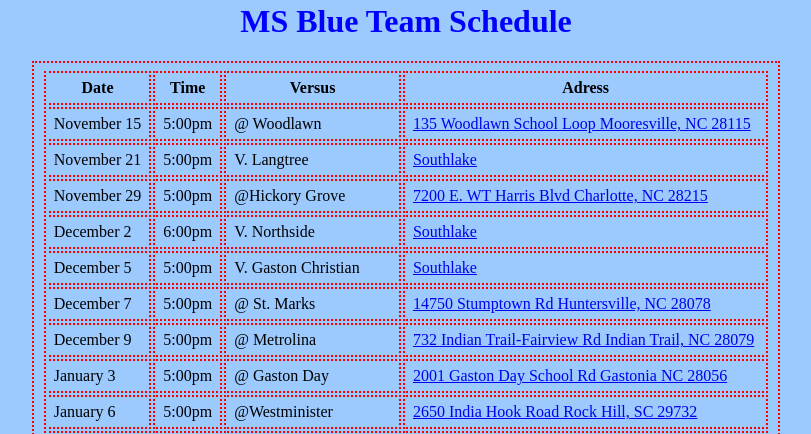
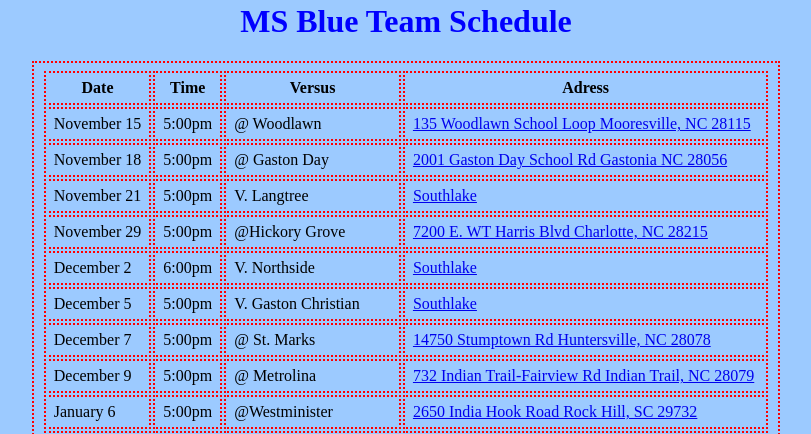
Before and after one commit to jmoncrieft/Github.io, a plain HTML site: page elisha-bball.html in a window 1280 px wide. Shown: the part 1163-1597 px from the top of the page, without its empty margins (234-1045 px from the left). Drawn offline with Linux system fonts and the light colour scheme.

Commit message:
change gaston day to nov 18

```diff
--- a/elisha-bball.html
+++ b/elisha-bball.html
@@ -125,6 +125,12 @@
                 <td><a href="https://maps.apple.com/?address=135%20Woodlawn%20School%20Loop,%20Mooresville,%20NC%20%2028115,%20United%20States&auid=4846372511669522501&ll=35.517553,-80.836371&lsp=9902&q=Woodlawn%20School&_ext=CjMKBQgEEOIBCgQIBRADCgUIBhCrAgoECAoQAAoECFIQCAoECFUQEAoECFkQAQoFCKQBEAESJikcvXq2psFBQDEICP6R4TVUwDmakqASzcJBQEHGr/m+LDVUwFAE">135 Woodlawn School Loop Mooresville, NC  28115</a></td>
             </tr>
             <tr>
+                <td>November 18</td>
+                <td>5:00pm</td>
+                <td>@ Gaston Day</td>
+                <td><a href="https://maps.apple.com/?address=2001%20Gaston%20Day%20School%20Rd,%20Gastonia,%20NC%20%2028056,%20United%20States&auid=9516005741948214415&ll=35.201392,-81.140982&lsp=9902&q=Gaston%20Day%20School&_ext=CjMKBQgEEOIBCgQIBRADCgUIBhCrAgoECAoQAAoECFIQCAoECFUQDAoECFkQAQoFCKQBEAESJCk/QoMDEJlBQDGiDRvANklUwDngSnZsBJpBQEHbh7zl6khUwA%3D%3D">2001 Gaston Day School Rd Gastonia NC 28056</a></td>
+            </tr>
+            <tr>
                 <td>November 21</td>
                 <td>5:00pm</td>
                 <td>V. Langtree</td>
@@ -159,12 +165,6 @@
                 <td>5:00pm</td>
                 <td>@ Metrolina</td>
                 <td><a href="https://maps.apple.com/?address=732%20Indian%20Trail-Fairview%20Rd,%20Indian%20Trail,%20NC%20%2028079,%20United%20States&auid=16812285793302638668&ll=35.084821,-80.656497&lsp=9902&q=Metrolina%20Christian%20Academy&_ext=CjMKBQgEEOIBCgQIBRADCgUIBhCrAgoECAoQAAoECFIQCAoECFUQDwoECFkQAQoFCKQBEAESJilOWIc5SIpBQDFNDoX6XSpUwDnMLa2VbotBQEFPJ04eqilUwFAE">732 Indian Trail-Fairview Rd Indian Trail, NC  28079</a></td>
-            </tr>
-            <tr>
-                <td>January 3</td>
-                <td>5:00pm</td>
-                <td>@ Gaston Day</td>
-                <td><a href="https://maps.apple.com/?address=2001%20Gaston%20Day%20School%20Rd,%20Gastonia,%20NC%20%2028056,%20United%20States&auid=9516005741948214415&ll=35.201392,-81.140982&lsp=9902&q=Gaston%20Day%20School&_ext=CjMKBQgEEOIBCgQIBRADCgUIBhCrAgoECAoQAAoECFIQCAoECFUQDAoECFkQAQoFCKQBEAESJCk/QoMDEJlBQDGiDRvANklUwDngSnZsBJpBQEHbh7zl6khUwA%3D%3D">2001 Gaston Day School Rd Gastonia NC 28056</a></td>
             </tr>
             <tr>
                 <td>January 6</td>
```
